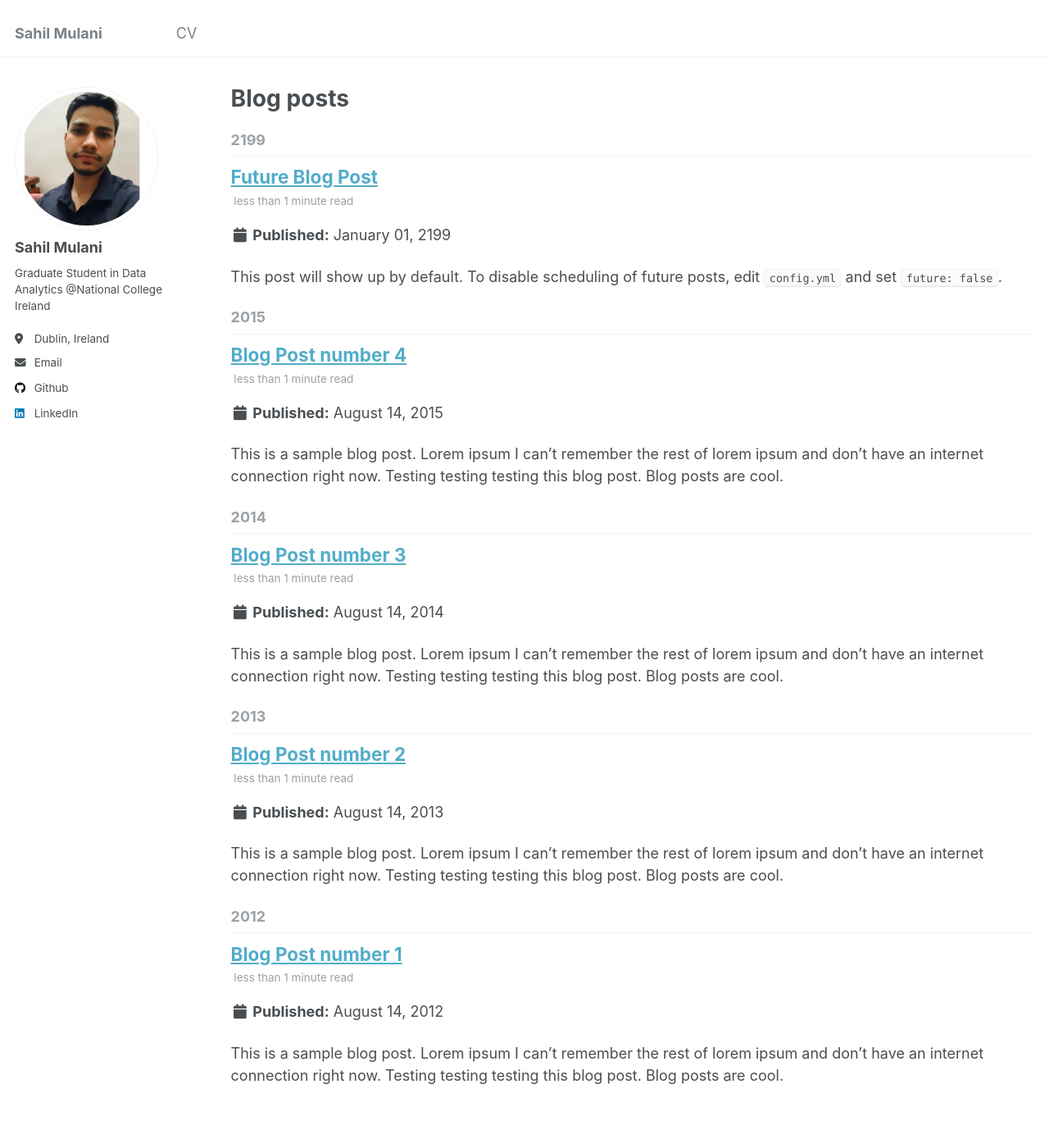
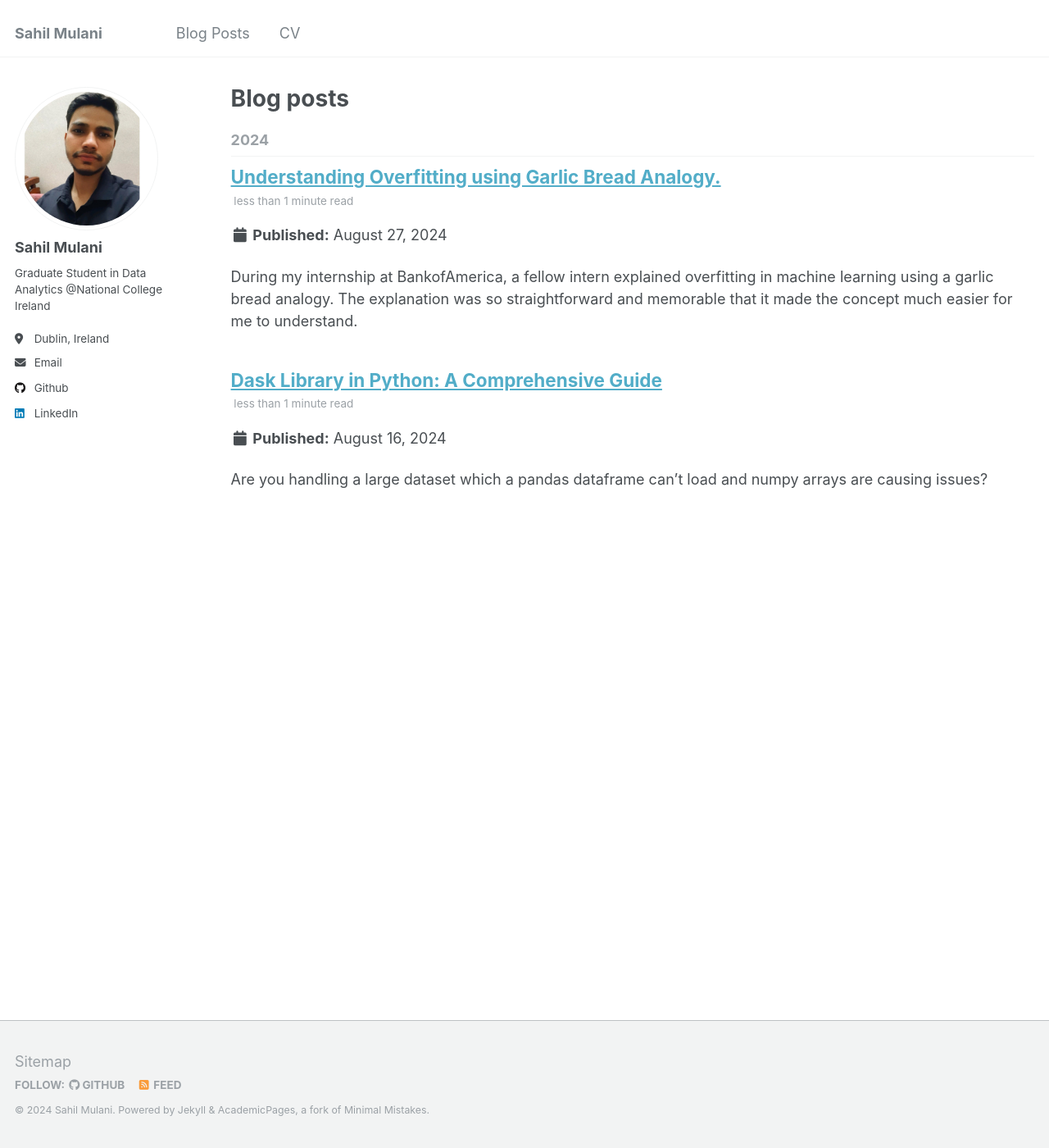
Before and after one commit to SahillMulani/sahillmulani.github.io, a Jekyll site: the page built from _pages/year-archive.html, in a window 1280 px wide and 1400 px high. Shown: the whole window at 82% size. Built offline with Jekyll 4.4.1, drawn with Linux system fonts in a browser that asks for light colours.

Commit message:
Update post.md

```diff
--- a/_data/navigation.yml
+++ b/_data/navigation.yml
@@ -17,8 +17,8 @@ main:
   # - title: "Portfolio"
   #   url: /portfolio/
 
-  # - title: "Blog Posts"
-  #   url: /year-archive/
+  - title: "Blog Posts"
+    url: /year-archive/
 
   - title: "CV"
     url: /cv/
--- a/_posts/2012-08-14-blog-post-1.md
+++ /dev/null
@@ -1,20 +0,0 @@
----
-title: 'Blog Post number 1'
-date: 2012-08-14
-permalink: /posts/2012/08/blog-post-1/
-tags:
-  - cool posts
-  - category1
-  - category2
----
-
-This is a sample blog post. Lorem ipsum I can't remember the rest of lorem ipsum and don't have an internet connection right now. Testing testing testing this blog post. Blog posts are cool.
-
-Headings are cool
-======
-
-You can have many headings
-======
-
-Aren't headings cool?
-------
--- a/_posts/2013-08-14-blog-post-2.md
+++ /dev/null
@@ -1,20 +0,0 @@
----
-title: 'Blog Post number 2'
-date: 2013-08-14
-permalink: /posts/2013/08/blog-post-2/
-tags:
-  - cool posts
-  - category1
-  - category2
----
-
-This is a sample blog post. Lorem ipsum I can't remember the rest of lorem ipsum and don't have an internet connection right now. Testing testing testing this blog post. Blog posts are cool.
-
-Headings are cool
-======
-
-You can have many headings
-======
-
-Aren't headings cool?
-------
--- a/_posts/2014-08-14-blog-post-3.md
+++ /dev/null
@@ -1,20 +0,0 @@
----
-title: 'Blog Post number 3'
-date: 2014-08-14
-permalink: /posts/2014/08/blog-post-3/
-tags:
-  - cool posts
-  - category1
-  - category2
----
-
-This is a sample blog post. Lorem ipsum I can't remember the rest of lorem ipsum and don't have an internet connection right now. Testing testing testing this blog post. Blog posts are cool.
-
-Headings are cool
-======
-
-You can have many headings
-======
-
-Aren't headings cool?
-------
--- /dev/null
+++ b/_posts/2024-08-16-Dask.md
@@ -0,0 +1,9 @@
+---
+title: 'Dask Library in Python: A Comprehensive Guide'
+date: 2024-08-16
+permalink: /blog/Dask
+tags: Dask, Pytho, Parallel Computing
+---
+Are you handling a large dataset which a pandas dataframe can't load and numpy arrays are causing issues?
+
+Here’s a quick through on how Dask can help you overcome these challenges : [Click to read the article](https://www.linkedin.com/pulse/dask-library-python-comprehensive-guide-sahil-mulani-csfde/?trackingId=YGVT2LuJTraBP30utgnxBw%3D%3D)
--- /dev/null
+++ b/_posts/2024-08-27-Overfitting.md
@@ -0,0 +1,12 @@
+---
+title: 'Understanding Overfitting using Garlic Bread Analogy.'
+date: 2024-08-27
+permalink: /blog/Overfitting
+tags:
+  - Machine Learning
+  - Overfitting
+---
+
+During my internship at BankofAmerica, a fellow intern explained overfitting in machine learning using a garlic bread analogy. The explanation was so straightforward and memorable that it made the concept much easier for me to understand.
+
+Here's how it goes : [Click to read the article](https://www.linkedin.com/pulse/understanding-overfitting-using-garlic-bread-analogy-sahil-mulani-vkn4e/?trackingId=GF1uDyM2TJCCuJiPz3udzw%3D%3D)
--- a/_posts/2199-01-01-future-post.md
+++ /dev/null
@@ -1,11 +0,0 @@
----
-title: 'Future Blog Post'
-date: 2199-01-01
-permalink: /posts/2012/08/blog-post-4/
-tags:
-  - cool posts
-  - category1
-  - category2
----
-
-This post will show up by default. To disable scheduling of future posts, edit `config.yml` and set `future: false`.
```
Also changed, not shown: _posts/2015-08-14-blog-post-4.md (deleted, +0 -20 lines).
